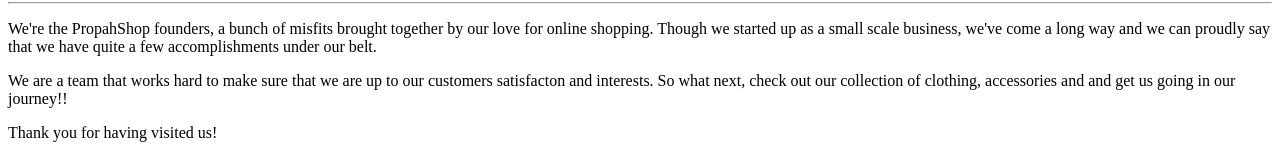
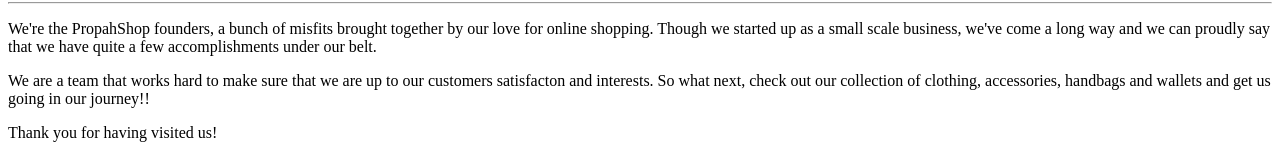
Before and after one commit to elfinafrancis/coursera, a plain HTML site: page site/DetailsPage.html in a window 1280 px wide. Shown: the part 607-763 px from the top of the page. Drawn offline with Linux system fonts and the light colour scheme.

Commit message:
modified

```diff
--- a/site/DetailsPage.html
+++ b/site/DetailsPage.html
@@ -45,7 +45,7 @@
 	</table>
 	<hr>
 	<p>We're the PropahShop founders, a bunch of misfits brought together by our love for online shopping. Though we started up as a small scale business, we've come a long way and we can proudly say that we have quite a few accomplishments under our belt. </p>
-	<p>We are a team that works hard to make sure that we are up to our customers satisfacton and interests. So what next, check out our collection of clothing, accessories and and get us going in our journey!!</p>
+	<p>We are a team that works hard to make sure that we are up to our customers satisfacton and interests. So what next, check out our collection of clothing, accessories, handbags and wallets and get us going in our journey!!</p>
 	<p>Thank you for having visited us!</p>
 
 
```
